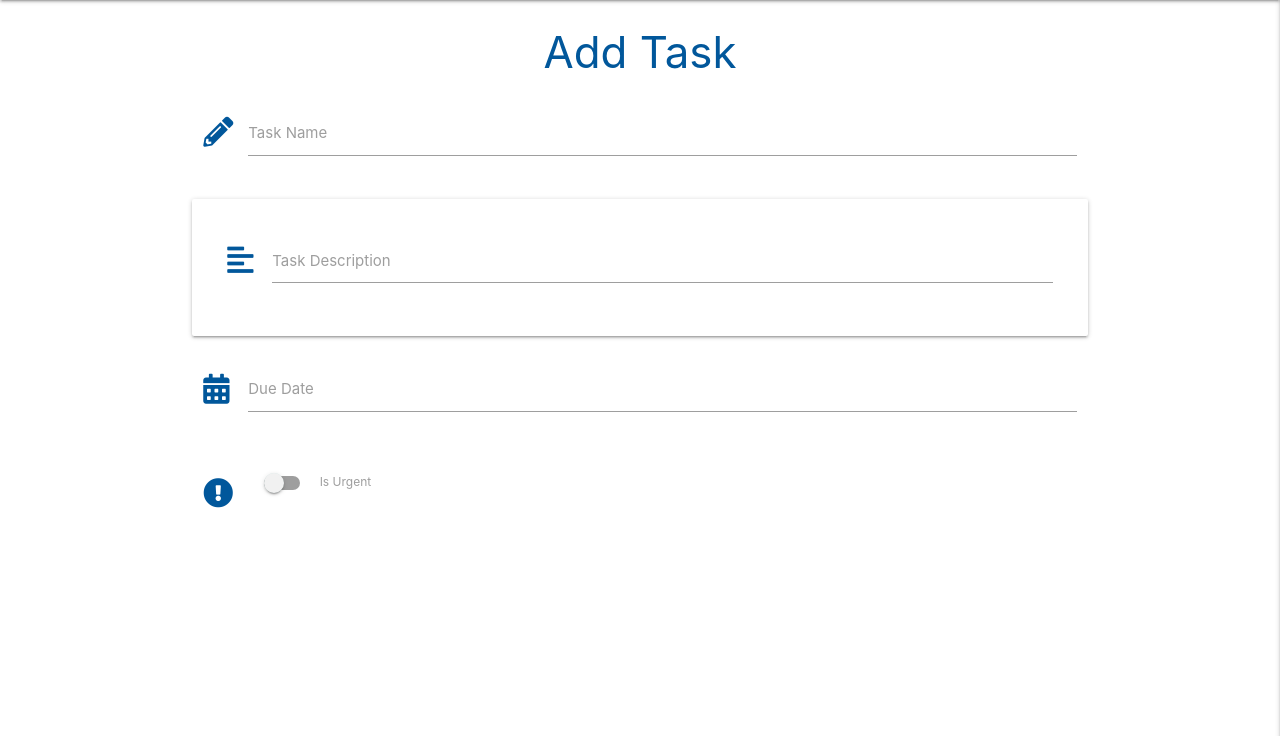
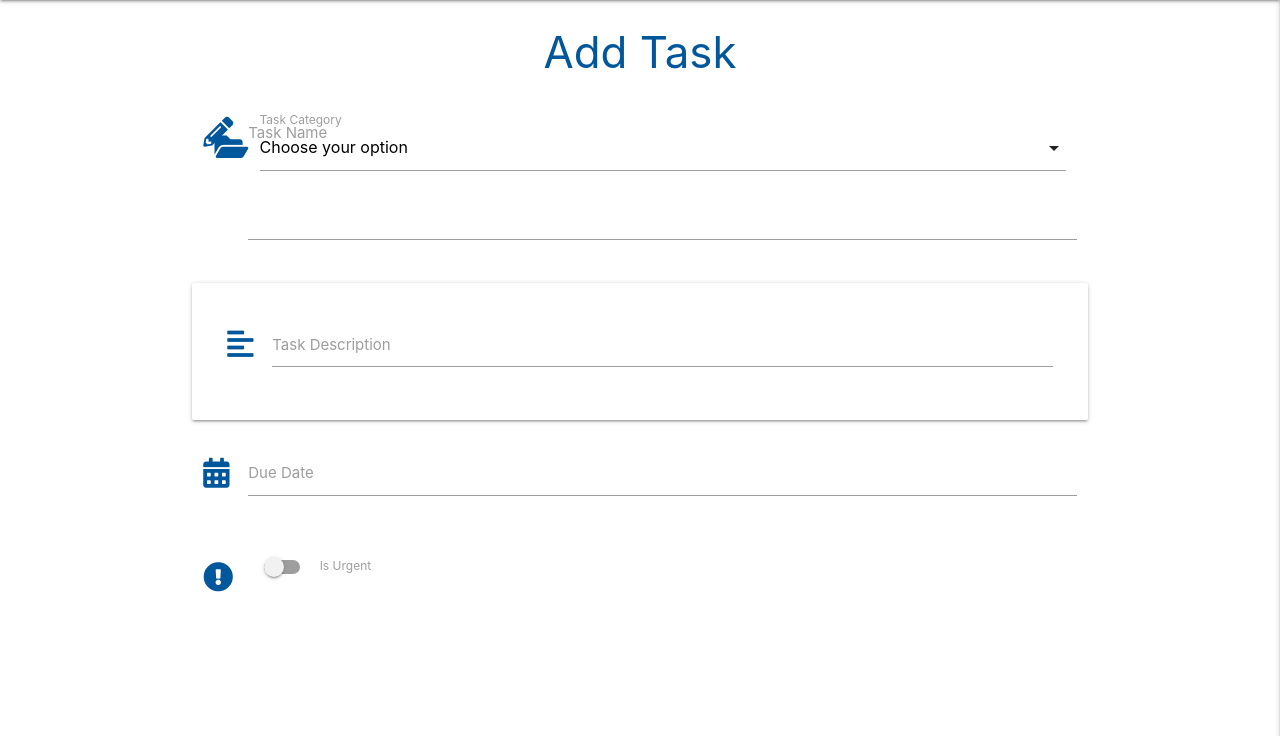
Before and after one commit to ElisabethCheston/MiniProject, a Flask app: page /add_task in a window 1280 px wide. Shown: the part 64-800 px from the top of the page. Run offline with Flask 2, Linux system fonts and the light colour scheme; data that the repository does not hold is empty; some libraries are stand-ins or nearby versions.

Commit message:
Add categories dropdown.

```diff
--- a/app.py
+++ b/app.py
@@ -101,7 +101,8 @@ def logout():
 
 @app.route("/add_task")
 def add_task():
-    return render_template("add_task.html")
+    categories = mongo.db.categories.find().sort("category_name", 1)
+    return render_template("add_task.html", categories=categories)
 
 
 
--- a/static/js/script.js
+++ b/static/js/script.js
@@ -6,6 +6,7 @@ $(document).ready(function () {
     $(".sidenav").sidenav({edge: "right"});
     $('.collapsible').collapsible();
     $('.tooltipped').tooltip();
+    $('select').formSelect();
     $('.datepicker').datepicker({
         format: "dd.mmmm.yyyy",
         yearRange: 3,
--- a/templates/add_task.html
+++ b/templates/add_task.html
@@ -7,6 +7,16 @@
     <form class="col s12" method="POST" action="">
         <div class="row">
             <div class="input-field col s12">
+                <div class="input-field col s12">
+                    <i class="fas fa-folder-open prefix light-blue-text text-darken-4"></i>
+                    <select id="category_name" name="category_name" class="validate" required>
+                        <option value="" disabled selected>Choose your option</option>
+                        {% for category in categories %}
+                        <option value="{{ category.category_name }}">{{ category.category_name }}</option>
+                        {% endfor %}
+                    </select>
+                    <label>Task Category</label>
+                </div>
                 <i class="fas fa-pencil-alt prefix light-blue-text text-darken-4"></i>
                 <input id="task_name" name="task_name" minlength="5" maxlength="50" type="text" class="validate"
                     required>
```
